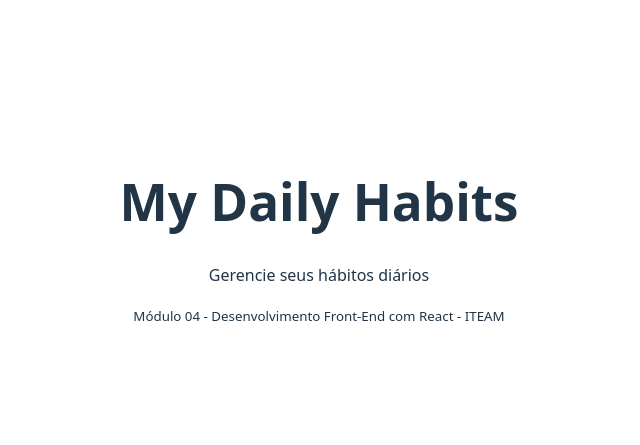
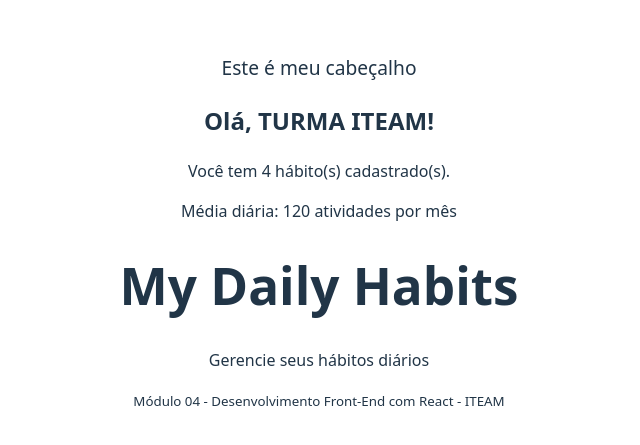
Before and after one commit to RobertGonzaga/CCTI, a React (Vite) app in the folder MODULO 4/my-daily-habits/: page / in a window 1280 px wide. Shown: the part 167-612 px from the top of the page, without its empty margins (321-961 px from the left). Built offline with nearby package versions, Linux system fonts and the light colour scheme.

Commit message:
atividade 2 semi concluida

```diff
--- a/MODULO 4/my-daily-habits/src/App.jsx
+++ b/MODULO 4/my-daily-habits/src/App.jsx
@@ -1,13 +1,42 @@
 import "./App.css";
 import Footer from "./components/Footer";
+import Cabecalho from "./components/Cabecalho";
+
+const BemVindo = ({ nomeUsuario, totalHabitos }) => {
+  // Lógica antes do return
+  const nomeFormatado = nomeUsuario.toUpperCase();
+  const mensagem =
+    totalHabitos > 0
+      ? `Você tem ${totalHabitos} hábito(s) cadastrado(s).`
+      : "Nenhum hábito cadastrado ainda. Que tal começar?";
+
+  return (
+    <div>
+      <h2>Olá, {nomeFormatado}!</h2>
+      <p>{mensagem}</p>
+      <p>Média diária: {(totalHabitos * 30).toFixed(0)} atividades por mês</p>
+    </div>
+  );
+};
 
 function App() {
+  const habits = [
+    { id: 1, titulo: "Exercício", meta: 5, ativo: true, diasFeitos: 5 },
+    { id: 2, titulo: "Leitura", meta: 7, ativo: true, diasFeitos: 3 },
+    { id: 3, titulo: "Meditação", meta: 7, ativo: true, diasFeitos: 0 },
+    { id: 4, titulo: "Hidratação", meta: 7, ativo: true, diasFeitos: 6 },
+  ];
+
   return (
-    <div>
-      <h1>My Daily Habits</h1>
-      <p>Gerencie seus hábitos diários</p>
-      <Footer />
-    </div>
+    <>
+      <div>
+        <Cabecalho titulo="My Daily Habits" descricao="Construindo uma rotina melhor, um hábito por vez." />
+        <BemVindo nomeUsuario="turma iteam" totalHabitos={habits.length} />
+        <h1>My Daily Habits</h1>
+        <p>Gerencie seus hábitos diários</p>
+        <Footer />
+      </div>
+    </>
   );
 }
 
--- /dev/null
+++ b/MODULO 4/my-daily-habits/src/components/Cabecalho.jsx
@@ -0,0 +1,9 @@
+function Cabecalho() {
+  return (
+    <header>
+      <big>Este é meu cabeçalho</big>
+    </header>
+  );
+}
+
+export default Cabecalho;
```
